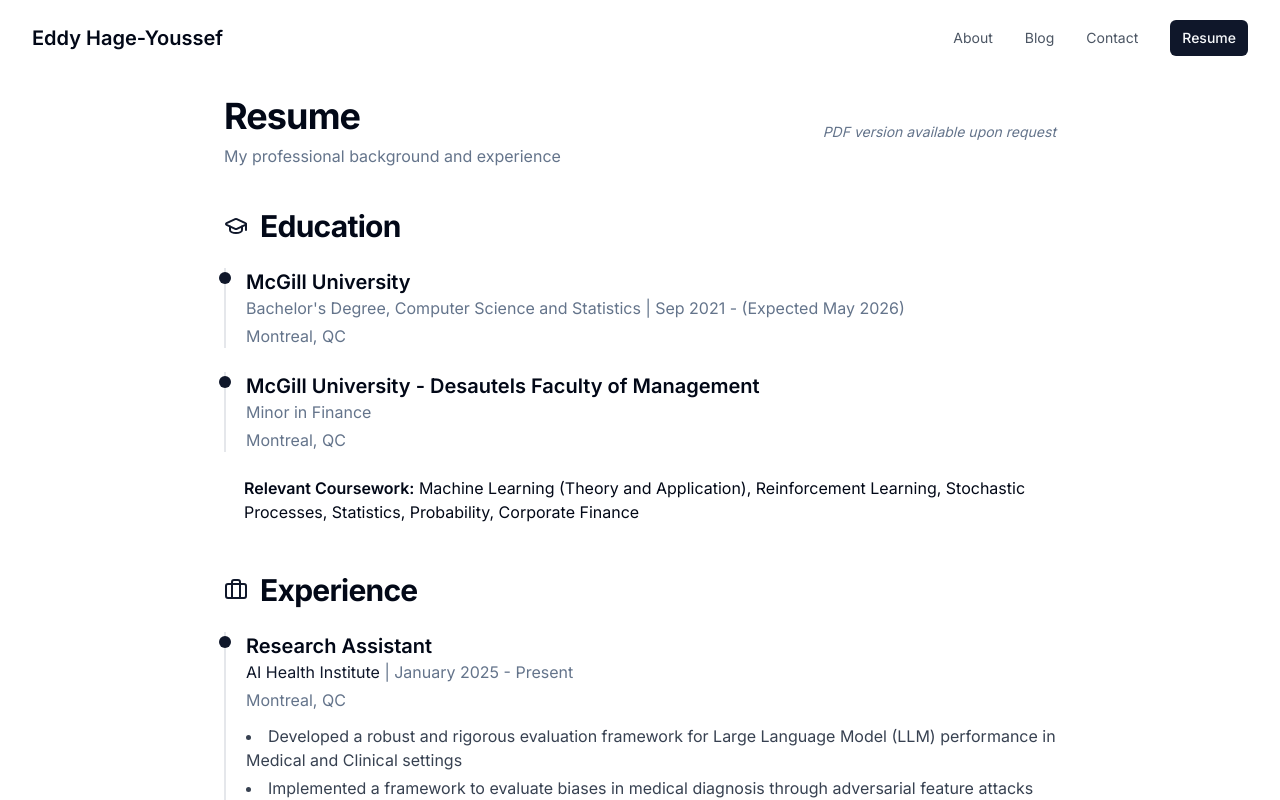
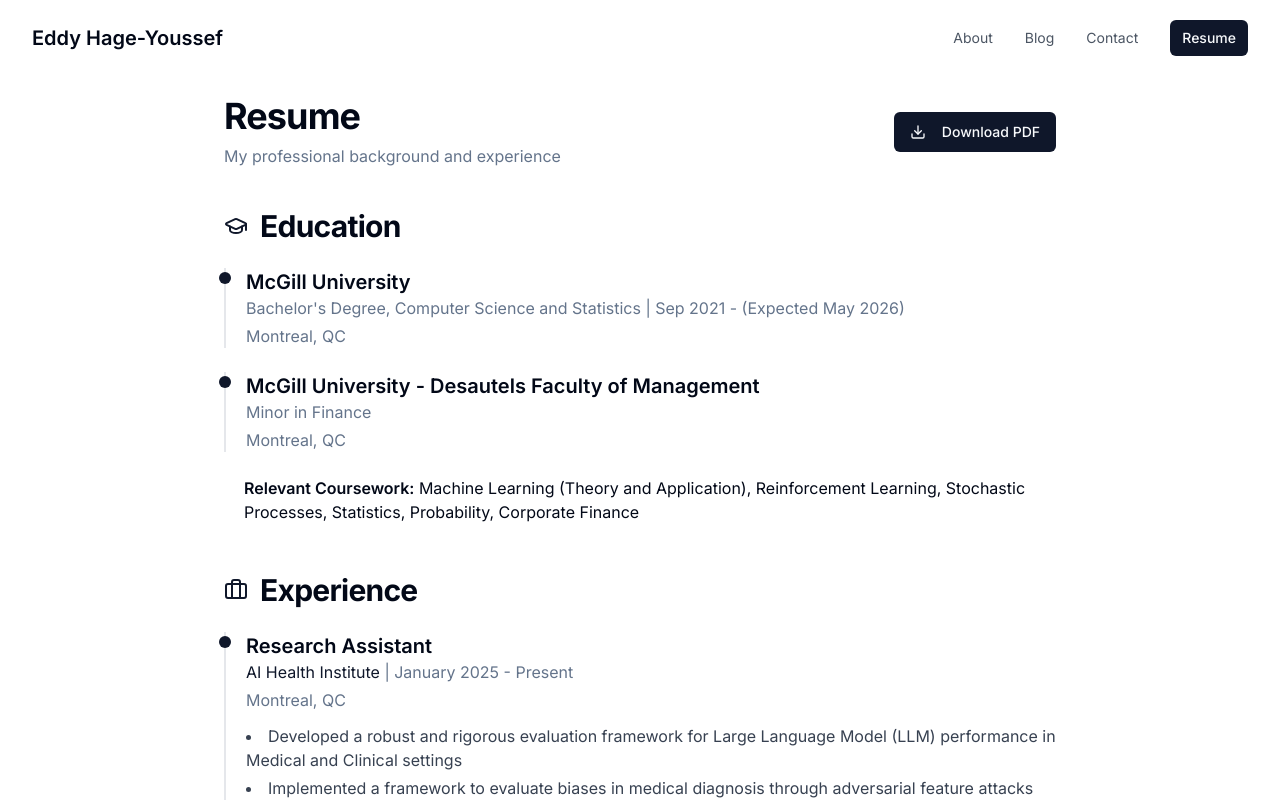
Before and after one commit to ehagey/personal-website-eddy, a React (Vite) app: page /resume in a window 1280 px wide. Shown: the top 800 px of the page. Built offline with nearby package versions, Linux system fonts and the light colour scheme.

Commit message:
Revert "Remove PDF download button"
Reverts the removal of the PDF download button.

```diff
--- a/src/pages/Resume.tsx
+++ b/src/pages/Resume.tsx
@@ -1,7 +1,8 @@
+
 import Header from '@/components/Header';
 import Footer from '@/components/Footer';
 import { Button } from '@/components/ui/button';
-import { Briefcase, GraduationCap, HeartHandshake } from 'lucide-react';
+import { Briefcase, GraduationCap, Download, HeartHandshake } from 'lucide-react';
 
 const Resume = () => {
   return (
@@ -16,9 +17,12 @@ const Resume = () => {
                 My professional background and experience
               </p>
             </div>
-            <p className="text-sm text-muted-foreground italic">
-              PDF version available upon request
-            </p>
+            <Button className="flex items-center" asChild>
+              <a href="/Eddy_Hage_Resume.pdf" download>
+                <Download className="mr-2 h-4 w-4" />
+                Download PDF
+              </a>
+            </Button>
           </div>
 
           <div className="space-y-12">
```
